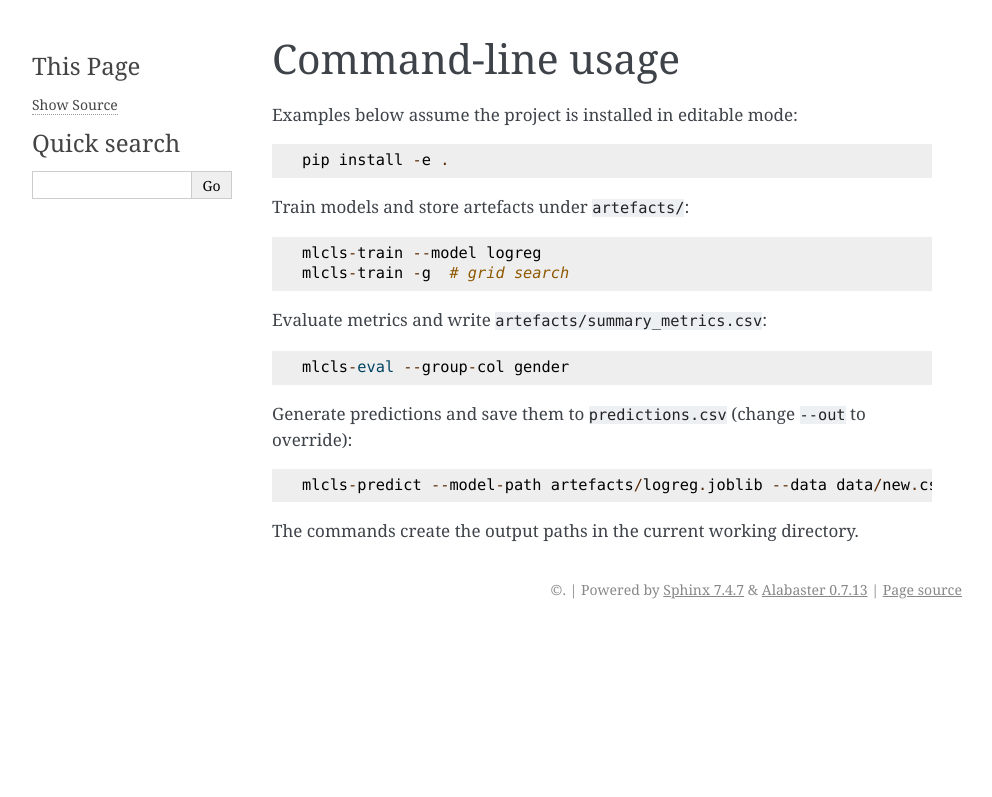
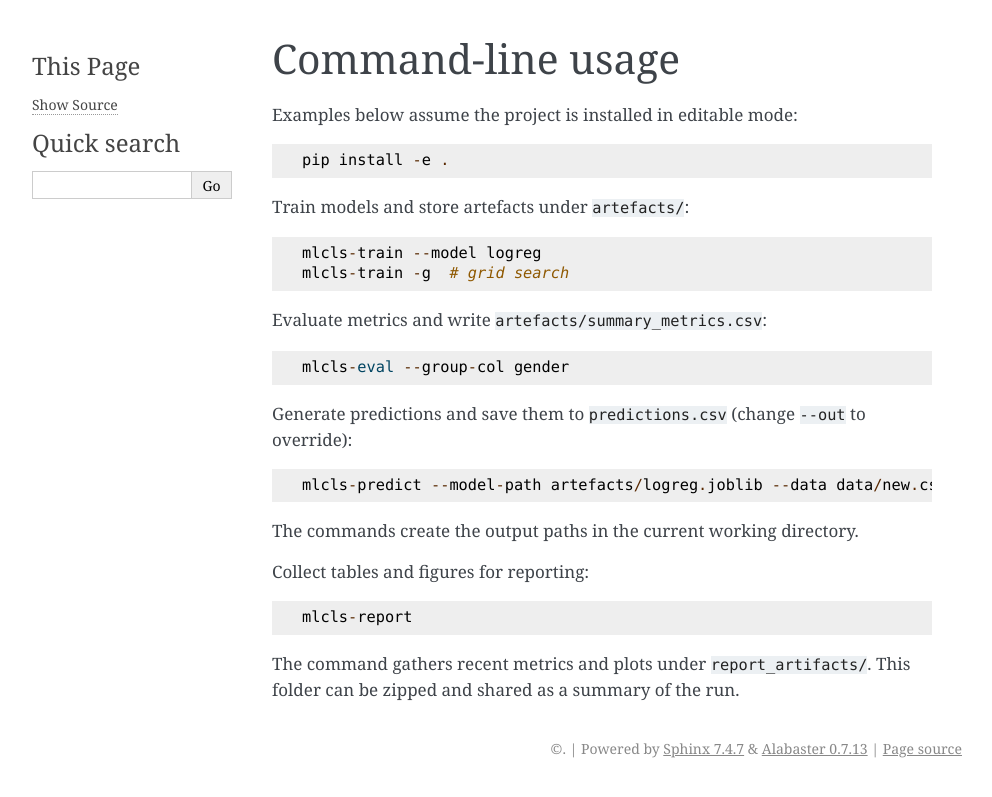
Before and after one commit to IvanStarostin1984/ML_classification, a Sphinx documentation site: the page built from docs/cli_usage.rst, in a window 1280 px wide. Shown: the top 797 px of the page, without its empty margins (148-1140 px from the left). Built offline with Sphinx 7.4.7, drawn with Linux system fonts in a browser that asks for light colours.

Commit message:
docs: explain mlcls-report usage

```diff
--- a/docs/cli_usage.rst
+++ b/docs/cli_usage.rst
@@ -20,3 +20,10 @@ Generate predictions and save them to ``predictions.csv`` (change
    mlcls-predict --model-path artefacts/logreg.joblib --data data/new.csv
 
 The commands create the output paths in the current working directory.
+
+Collect tables and figures for reporting::
+
+   mlcls-report
+
+The command gathers recent metrics and plots under ``report_artifacts/``. This
+folder can be zipped and shared as a summary of the run.
```
Also changed, not shown: NOTES.md (+3 -0 lines), TODO.md (+1 -0 lines).
